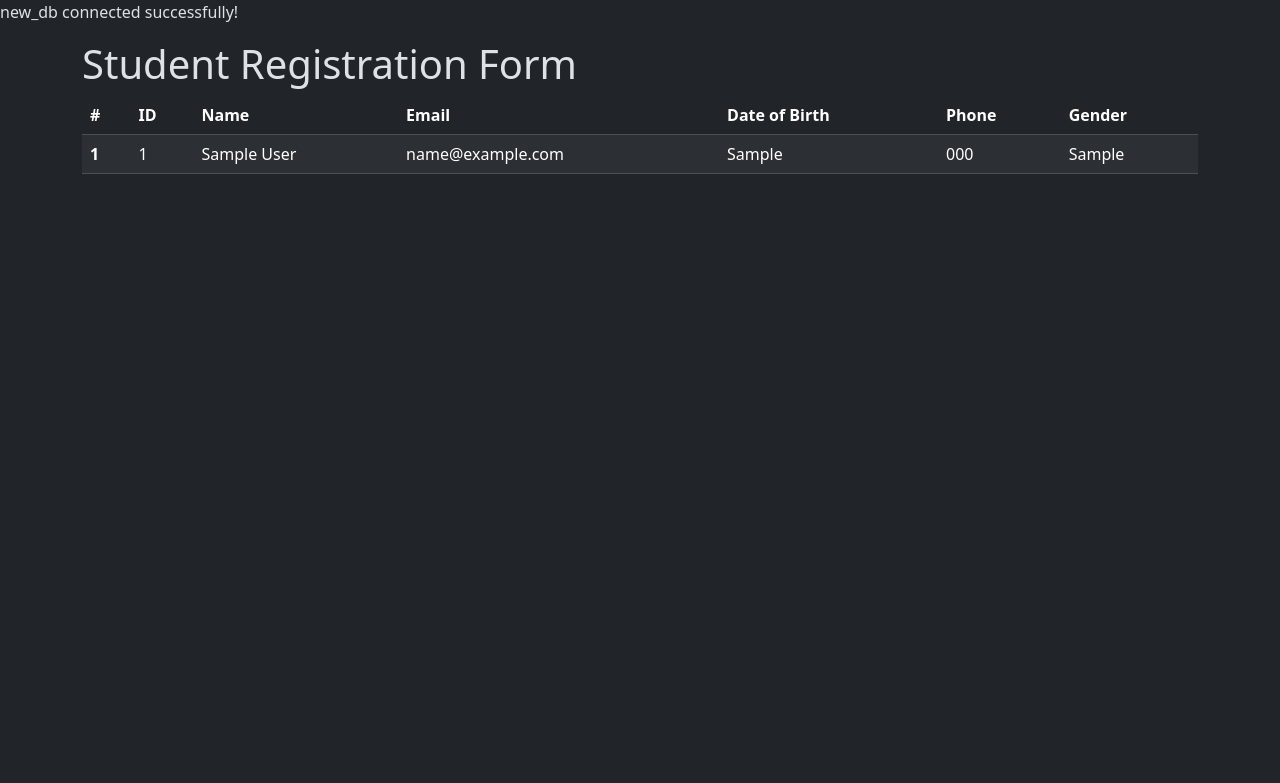
After one commit to sirmurtazaaptechtr/tts7pm, a PHP site: page /students.php in a window 1280 px wide. The commit adds this page. Shown: the top 783 px of the page. Run offline with PHP 8.4, Linux system fonts and the light colour scheme; tables that the repository leaves empty or names only in its code hold one stand-in row (values such as "Sample post").

Commit message:
Create and Read

```diff
--- /dev/null
+++ b/newApp/students.php
@@ -0,0 +1,60 @@
+<?php
+    require('connection.inc.php');
+    $message = '';
+    if($_SERVER['REQUEST_METHOD'] == 'GET' && isset($_GET['message'])) {
+        $message = test_input($_GET['message']);
+    }
+    $students_sql = "SELECT * FROM `students`";
+    $result = mysqli_query($conn,$students_sql);
+?>
+<!DOCTYPE html>
+<html lang="en" data-bs-theme="dark">
+
+<head>
+    <meta charset="UTF-8">
+    <meta name="viewport" content="width=device-width, initial-scale=1.0">
+    <title>All Students</title>
+    <link href="https://cdn.jsdelivr.net/npm/bootstrap@5.3.3/dist/css/bootstrap.min.css" rel="stylesheet" integrity="sha384-QWTKZyjpPEjISv5WaRU9OFeRpok6YctnYmDr5pNlyT2bRjXh0JMhjY6hW+ALEwIH" crossorigin="anonymous">
+</head>
+
+<body>
+    <div class="container">
+        <?php if(!empty($message)) {?>
+        <div class="alert alert-success alert-dismissible fade show" role="alert">
+            <strong>Congratulations!</strong> <?php echo $message;?>
+            <button type="button" class="btn-close" data-bs-dismiss="alert" aria-label="Close"></button>
+        </div>
+        <?php }?>
+        <h1>Student Registration Form</h1>
+        <table class="table table-striped table-hover">
+            <thead>
+                <tr>
+                    <th scope="col">#</th>
+                    <th scope="col">ID</th>
+                    <th scope="col">Name</th>
+                    <th scope="col">Email</th>
+                    <th scope="col">Date of Birth</th>
+                    <th scope="col">Phone</th>
+                    <th scope="col">Gender</th>
+                </tr>
+            </thead>
+            <tbody>
+                <?php $srno = 1; while($row = mysqli_fetch_assoc($result)) {?>
+                <tr>
+                    <th scope="row"><?php echo $srno;?></th>
+                    <td><?php echo $row['id'];?></td>
+                    <td><?php echo $row['name'];?></td>
+                    <td><?php echo $row['email'];?></td>
+                    <td><?php echo $row['dob'];?></td>
+                    <td><?php echo $row['phone'];?></td>
+                    <td><?php echo $row['gender'];?></td>
+                </tr>
+                <?php $srno++; }?>
+            </tbody>
+        </table>
+    </div>
+
+    <script src="https://cdn.jsdelivr.net/npm/bootstrap@5.3.3/dist/js/bootstrap.bundle.min.js" integrity="sha384-YvpcrYf0tY3lHB60NNkmXc5s9fDVZLESaAA55NDzOxhy9GkcIdslK1eN7N6jIeHz" crossorigin="anonymous"></script>
+</body>
+
+</html>
```
Also changed, not shown: newApp/form.php (+35 -6 lines).
